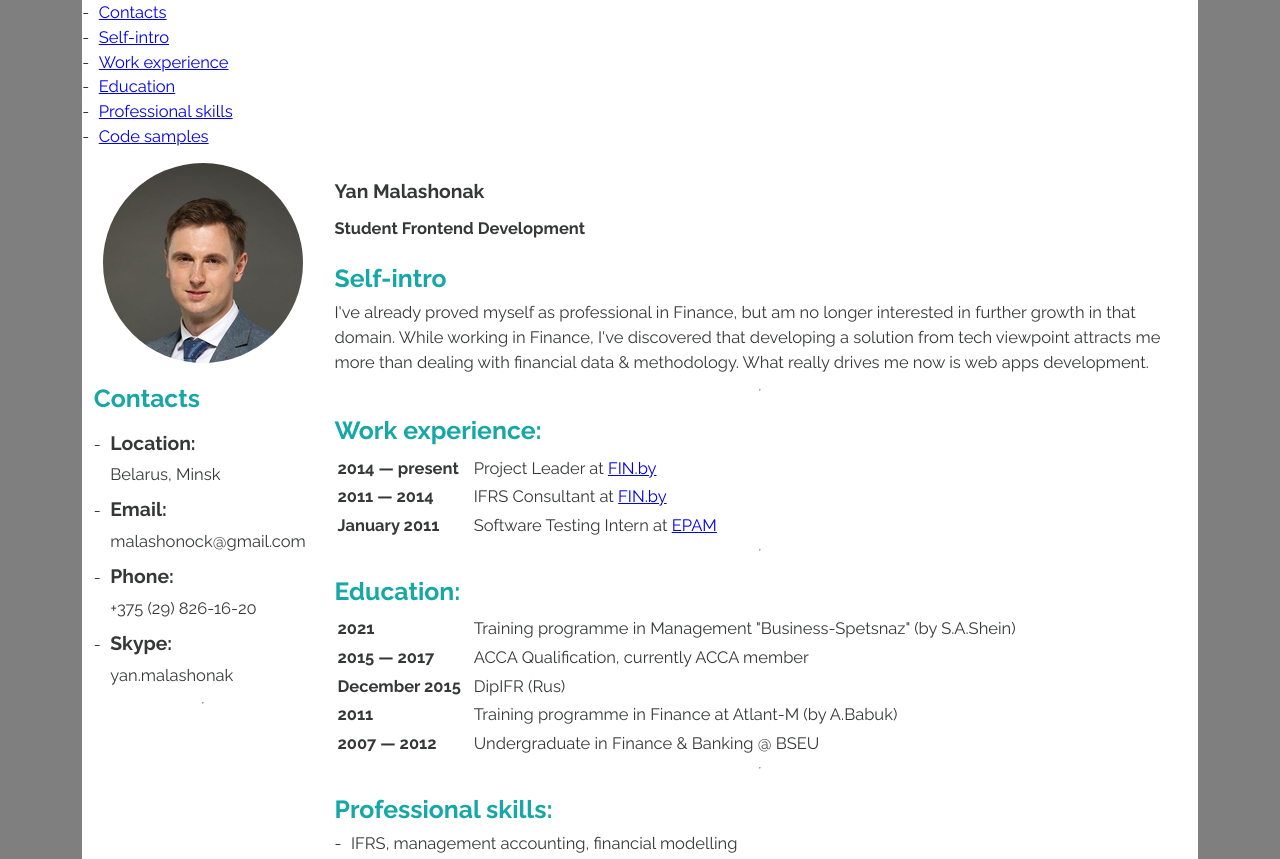
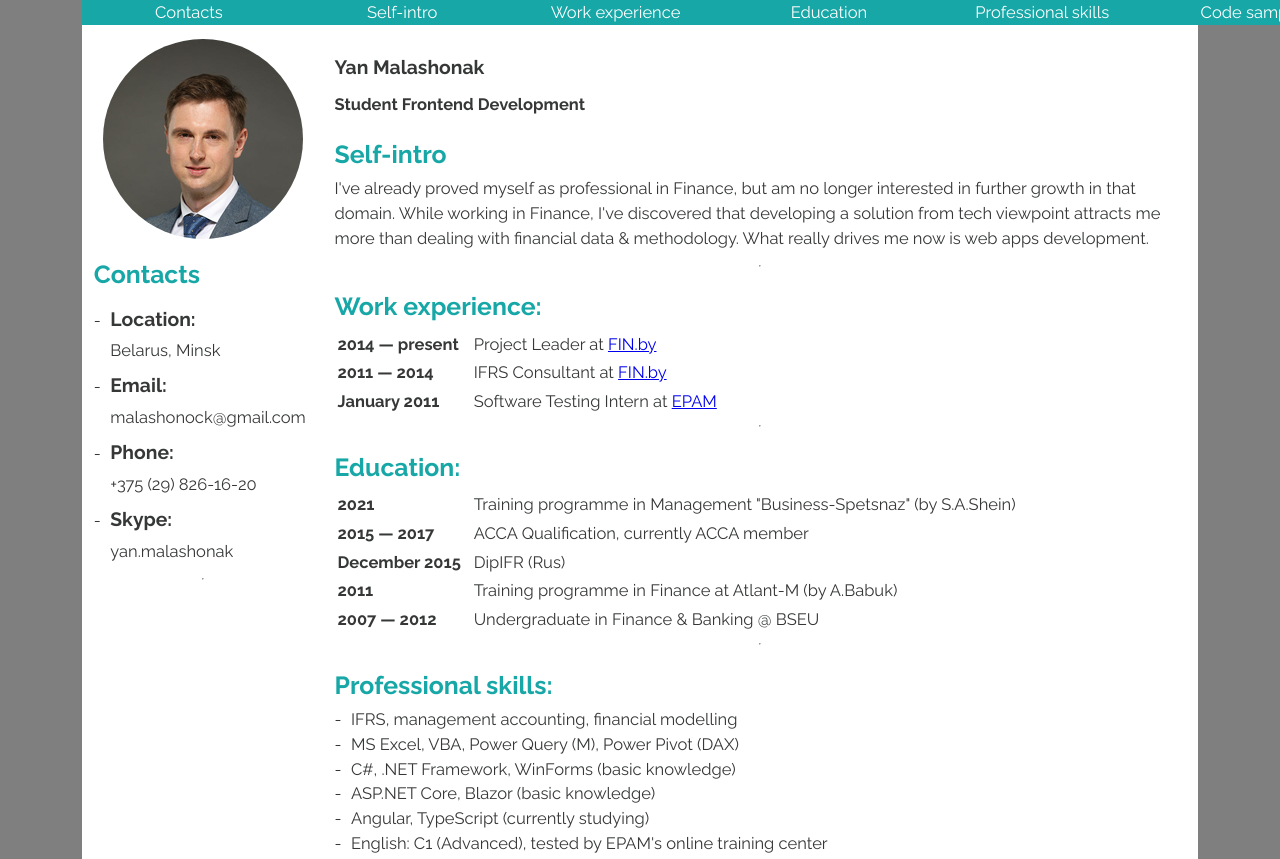
Before and after one commit to malashonock/rsschool-cv, a plain HTML site: page index.html in a window 1280 px wide. Shown: the top 859 px of the page. Drawn offline with Linux system fonts and the light colour scheme.

Commit message:
feat: implement top navbar for desktop layout

```diff
--- a/css/styles.css
+++ b/css/styles.css
@@ -2,6 +2,7 @@
     --highlight-color: #17a7a7;
     --text-color: #363838;
     font-size: calc(14px + (16 - 14) * ((100vw - 320px) / (1080 - 320)));
+    scroll-behavior: smooth;
 }
 
 body {
@@ -26,7 +27,43 @@ body {
     background-color: white;
 }
 
+.navbar {
+    background-color: var(--highlight-color);
+    width: 100%;
+    position: fixed;
+}
+
+.navbar > ul {
+    list-style: none;
+    display: flex;
+    flex-direction: row;
+    justify-content: space-evenly;
+    padding-inline-start: 0;
+}
+
+.navlink {
+    width: 100%;
+    text-align: center;
+}
+
+.navlink:hover,
+.navlink:hover > a {
+    background-color: white;
+    color: var(--highlight-color);
+}
+
+.navlink > a {
+    cursor: pointer;
+    text-decoration: none;
+    color: white;
+}
+
+.navlink:before {
+    display: none;
+}
+
 main {
+    padding-top: 1.5rem;
     display: flex;
     flex-direction: row;
 }
--- a/index.html
+++ b/index.html
@@ -16,14 +16,14 @@
 </head>
 <body>
     <div class="container">
-        <header class="topnav">
+        <header class="navbar">
             <ul id="links">
-                <li><a href="#contacts">Contacts</a></li>
-                <li><a href="#intro">Self-intro</a></li>
-                <li><a href="#experience">Work experience</a></li>
-                <li><a href="#education">Education</a></li>
-                <li><a href="#skills">Professional skills</a></li>
-                <li><a href="#code-samples">Code samples</a></li>
+                <li class="navlink"><a href="#contacts">Contacts</a></li>
+                <li class="navlink"><a href="#intro">Self-intro</a></li>
+                <li class="navlink"><a href="#experience">Work experience</a></li>
+                <li class="navlink"><a href="#education">Education</a></li>
+                <li class="navlink"><a href="#skills">Professional skills</a></li>
+                <li class="navlink"><a href="#code-samples">Code samples</a></li>
             </ul>
         </header>
 
```
